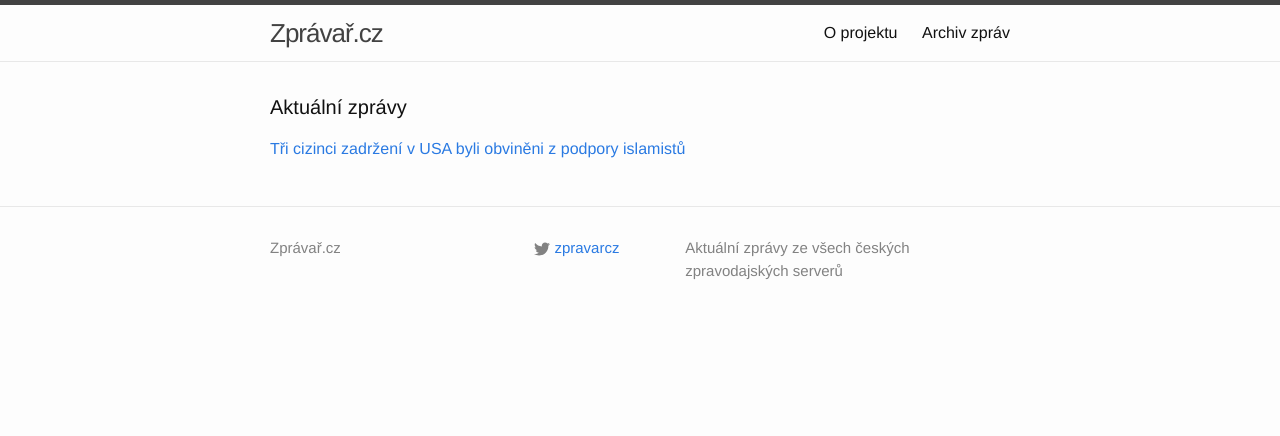
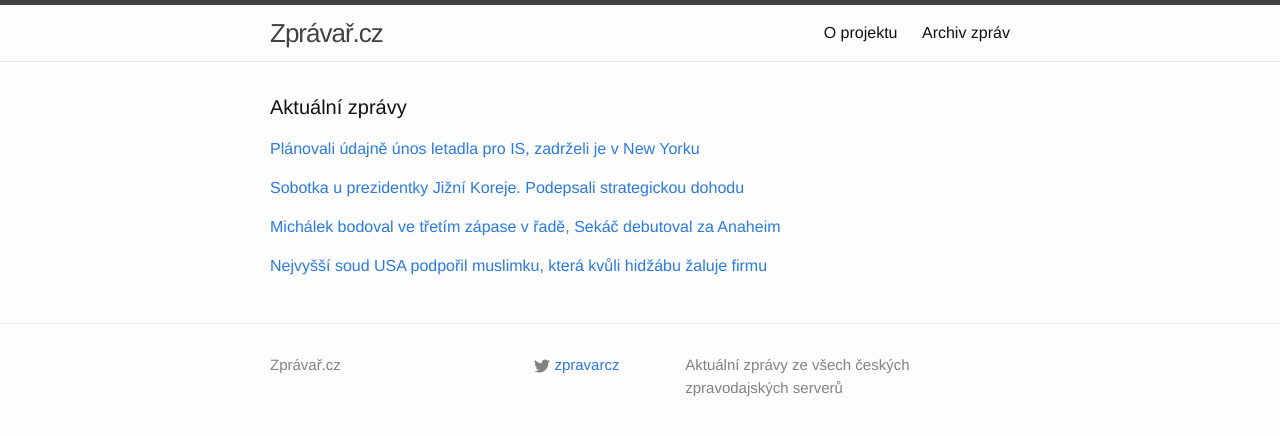
Before and after one commit to adliska/zpravar, a Jekyll site: the page built from index.html, in a window 1280 px wide. Shown: the top 436 px of the page. Built offline with Jekyll 4.4.1, drawn with Linux system fonts in a browser that asks for light colours.

Commit message:
zpravar news update

```diff
--- a/index.html
+++ b/index.html
@@ -5,11 +5,33 @@ layout: default
 <div class="home">
     <h1 class="page-heading">Aktuální zprávy</h1>
 
-<p><a href="javascript:;" onclick="toggle_visibility('zpravy0')">Tři cizinci zadržení v USA byli obviněni z podpory islamistů</a></p>
+<p><a href="javascript:;" onclick="toggle_visibility('zpravy0')">Plánovali údajně únos letadla pro IS, zadrželi je v New Yorku</a></p>
 <div id="zpravy0" style="display:none">
 <ul>
+<li><a href=http://www.ceskatelevize.cz/ct24/svet/302909-planovali-udajne-unos-letadla-pro-is-zadrzeli-je-v-new-yorku/>Plánovali údajně únos letadla pro IS, zadrželi je v New Yorku - www.ceskatelevize.cz</a></li>
 <li><a href=http://zpravy.aktualne.cz/zahranici/tri-cizinci-zadrzeni-v-usa-byli-obvineni-z-podpory-islamistu/r~1a9bd53abd7d11e49fc3002590604f2e/>Tři cizinci zadržení v USA byli obviněni z podpory islamistů - zpravy.aktualne.cz</a></li>
 <li><a href=http://www.ceskatelevize.cz/ct24/svet/302909-planovali-unos-letadla-pro-is-zadrzeli-je-v-new-yorku/>Plánovali únos letadla pro IS, zadrželi je v New Yorku - www.ceskatelevize.cz</a></li>
 <li><a href=http://www.ceskenoviny.cz/zpravy/zpravy/tri-cizinci-v-usa-byli-obvineni-z-podpory-islamistu/1185938>Tři cizinci v USA byli obviněni z podpory islamistů - www.ceskenoviny.cz</a></li>
 </ul>
+</div><p><a href="javascript:;" onclick="toggle_visibility('zpravy1')">Sobotka u prezidentky Jižní Koreje. Podepsali strategickou dohodu </a></p>
+<div id="zpravy1" style="display:none">
+<ul>
+<li><a href=http://www.lidovky.cz/sobotka-u-prezidentky-jizni-koreje-podepsali-strategickou-dohodu-104-/zpravy-domov.aspx?c=A150226_073401_ln_domov_rof>Sobotka u prezidentky Jižní Koreje. Podepsali strategickou dohodu  - www.lidovky.cz</a></li>
+<li><a href=http://www.ceskatelevize.cz/ct24/ekonomika/302910-cesko-a-jizni-koreu-spoji-strategicke-partnerstvi/>Česko a Jižní Koreu spojí strategické partnerství - www.ceskatelevize.cz</a></li>
+<li><a href=http://www.ceskenoviny.cz/zpravy/zpravy/premier-sobotka-se-setkal-s-jihokorejskou-prezidentkou/1185951>Premiér Sobotka se setkal s jihokorejskou prezidentkou - www.ceskenoviny.cz</a></li>
+</ul>
+</div><p><a href="javascript:;" onclick="toggle_visibility('zpravy2')">Michálek bodoval ve třetím zápase v řadě, Sekáč debutoval za Anaheim</a></p>
+<div id="zpravy2" style="display:none">
+<ul>
+<li><a href=http://hokej.idnes.cz/michalek-bodoval-ve-tretim-zapase-v-rade-f04-/nhl.aspx?c=A150226_071009_nhl_Mkr>Michálek bodoval ve třetím zápase v řadě, Sekáč debutoval za Anaheim - hokej.idnes.cz</a></li>
+<li><a href=http://sport.aktualne.cz/play-off-se-vzdaluje-new-jersey-po-serii-vyher-zase-padlo/r~855a88a8bd7d11e486b9002590604f2e/>Play off se vzdaluje. New Jersey po sérii výher zase padlo - sport.aktualne.cz</a></li>
+<li><a href=http://www.sportovninoviny.cz/zpravy/vitezna-serie-new-jersey-skoncila-sekacovi-premiera-nevysla/1185957>Vítězná série New Jersey skončila, Sekáčovi premiéra nevyšla - www.sportovninoviny.cz</a></li>
+</ul>
+</div><p><a href="javascript:;" onclick="toggle_visibility('zpravy3')">Nejvyšší soud USA podpořil muslimku, která kvůli hidžábu žaluje firmu</a></p>
+<div id="zpravy3" style="display:none">
+<ul>
+<li><a href=http://zpravy.idnes.cz/spor-o-muslimsky-satek-usa-d08-/zahranicni.aspx?c=A150226_065335_zahranicni_skr>Nejvyšší soud USA podpořil muslimku, která kvůli hidžábu žaluje firmu - zpravy.idnes.cz</a></li>
+<li><a href=http://www.novinky.cz/zahranicni/amerika/362697-nejvyssi-soud-usa-podporil-muslimku-ve-sporu-o-noseni-satku.html>Nejvyšší soud USA podpořil muslimku ve sporu o nošení šátku  - www.novinky.cz</a></li>
+<li><a href=http://zpravy.aktualne.cz/zahranici/nejvyssi-soud-usa-podporil-muslimku-ve-sporu-o-noseni-satku/r~264c3ae0bd4211e49e4b0025900fea04/>Nejvyšší soud USA podpořil muslimku ve sporu o nošení šátku - zpravy.aktualne.cz</a></li>
+</ul>
 </div></div>
```
